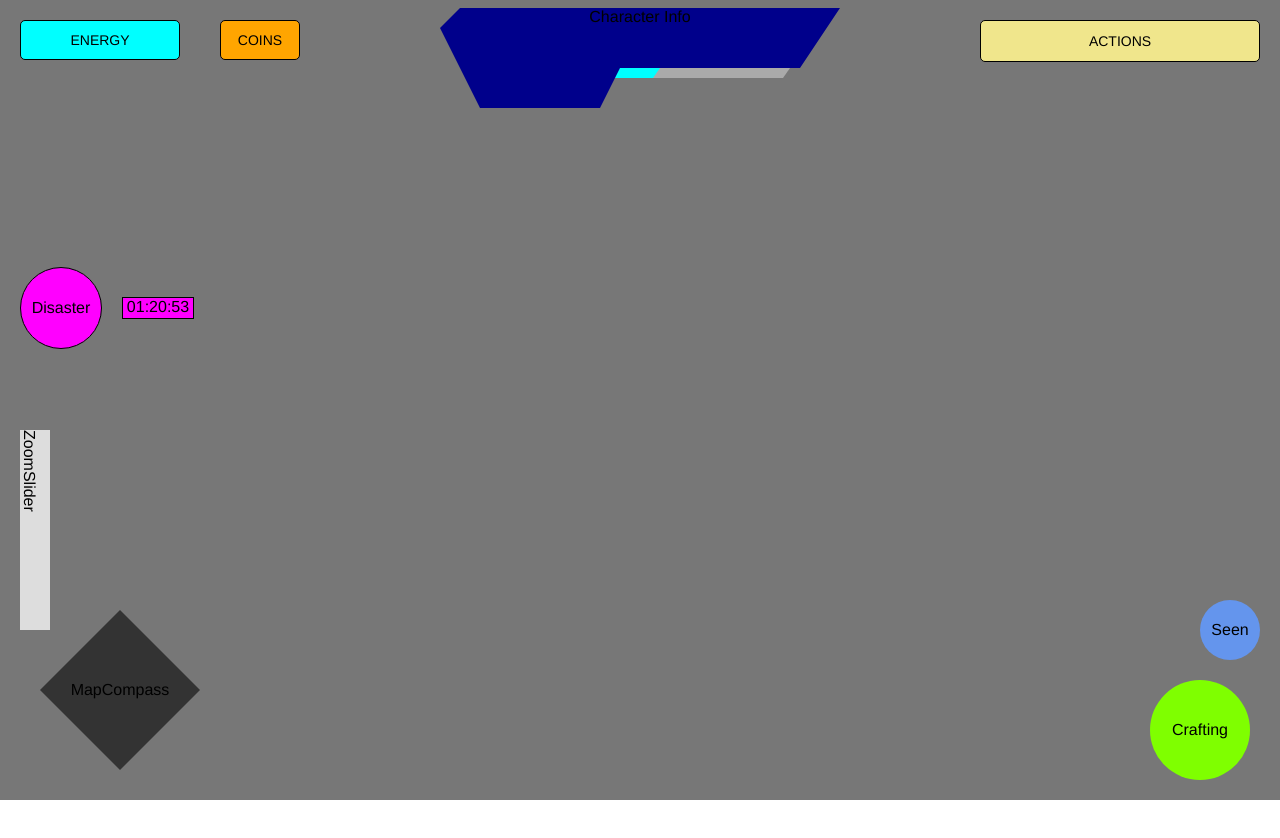
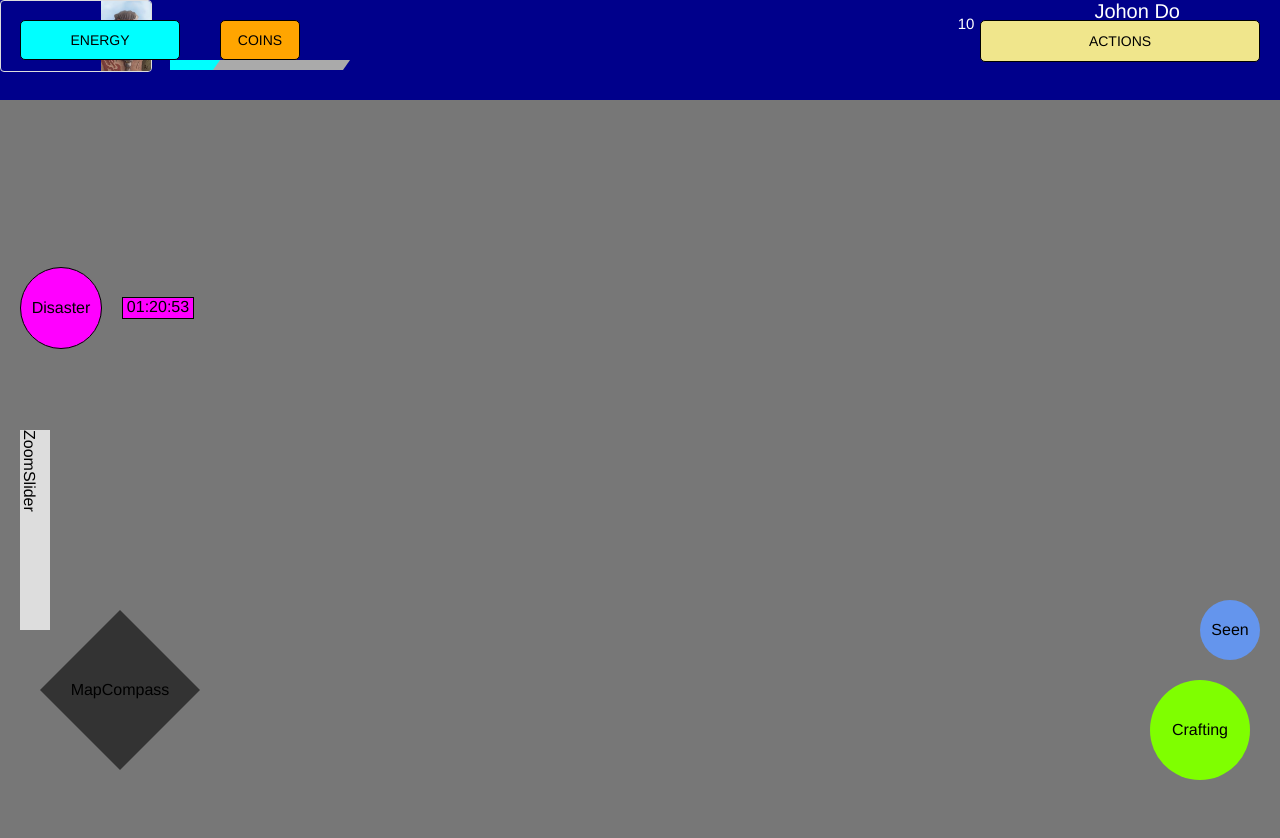
Before and after one commit to elShailee/The-Act-of-Time, a React (Create React App) app: page / in a window 1280 px wide. Shown: the top 838 px of the page. Before the commit the page ends 800 px from the top, so only its background shows below. Built offline with nearby package versions, Linux system fonts and the light colour scheme.

Commit message:
first commit for characterBar
created example data and added to the bar

```diff
--- a/src/Components/Character/CharacterInfo.js
+++ /dev/null
@@ -1,13 +0,0 @@
-import React from 'react';
-import './CharacterInfo.css';
-import { characterInfoTexts } from 'Texts/gameplayTexts';
-
-export default function CharacterInfo() {
-  return (
-    <div id="characterInfoContainer">
-      <div className="xpBar" id="xpCapacity"></div>
-      <div className="xpBar" id="xpQuantity"></div>
-      <div id="characterInfo">{characterInfoTexts.title}</div>
-    </div>
-  );
-}
--- a/src/Components/Character/CharacterInfo.css
+++ b/src/Components/Character/CharacterInfoBar.css
@@ -6,7 +6,7 @@
   top: 8px;
 }
 
-#characterInfo {
+#characterInfoBar {
   width: var(--characterInfo-width);
   height: 100px;
   background-color: darkblue;
@@ -20,6 +20,32 @@
     160px 100px,
     40px 100px
   );
+}
+
+.characterName {
+	float: right;
+	padding-right: 100px;
+	font-family: = 'Helvetica';
+	font-size: 20px;
+  	color: white;
+}
+
+.characterImage {
+	float: left;
+	padding-left: 100px;
+	border: 1px solid #ddd;
+	border-radius: 4px;
+	width: 50px;
+	height: 70px;
+}
+
+.characterLevel {
+	float: right;
+	padding-right: 120px;
+	padding-top: 15px;
+	font-family: = 'Helvetica';
+	font-size: 15px;
+  	color: white;
 }
 
 .xpBar {
--- /dev/null
+++ b/src/Components/Character/CharacterInfoBar.js
@@ -0,0 +1,21 @@
+import React from 'react';
+import './CharacterInfoBar.css';
+import { characterInfoTexts } from 'Texts/gameplayTexts';
+import characterInfo from 'ExampleData/characterInfoExampleData';
+//import characterImage from characterInfo.characterImage;
+
+export default function CharacterInfo() {
+  return (
+    <div id="characterInfoBarContainer">
+			<div className="xpBar" id="xpCapacity"></div>
+			<div className="xpBar" id="xpQuantity"></div>
+
+			<div id="characterInfoBar">
+			<div class="characterName">{characterInfo.characterName} </div>
+			<img alt="characterImage" class="characterImage" src={characterInfo.characterImage} />
+			<div class="characterLevel"> {characterInfo.characterLevel} </div>
+		</div>
+
+    </div>
+  );
+}
--- /dev/null
+++ b/src/ExampleData/characterInfoExampleData.js
@@ -0,0 +1,8 @@
+import characterImage from 'Images/characterImage.png'
+const characterInfoExampleData = {
+  characterName: 'Johon Do',
+  characterImage,
+  characterLevel: '10',
+};
+
+export default characterInfoExampleData;
--- a/src/Screens/GameplayScreen/GameplayScreen.js
+++ b/src/Screens/GameplayScreen/GameplayScreen.js
@@ -1,7 +1,7 @@
 import React from 'react';
 import './GameplayScreen.css';
 import 'GeneralStyles/iconsStyles.css';
-import CharacterInfo from 'Components/Character/CharacterInfo';
+import CharacterInfoBar from 'Components/Character/CharacterInfoBar';
 import ActionsButton from 'Components/Actions/ActionsButton';
 import EnergyButton from 'Components/Energy/EnergyButton';
 import CoinsButton from 'Components/Coins/CoinsButton';
@@ -17,7 +17,7 @@ export default function GameplayScreen() {
   return (
     <div id="gameplayScreen">
       <MountedComponentsContextProvider>
-        <CharacterInfo />
+        <CharacterInfoBar />
 
         <div id="upperLeftButtonsContainer">
           <EnergyButton />
```
Also changed, not shown: src/Images/characterImage.png (added), 1 other file (tests, documents, lock files or other folders).
